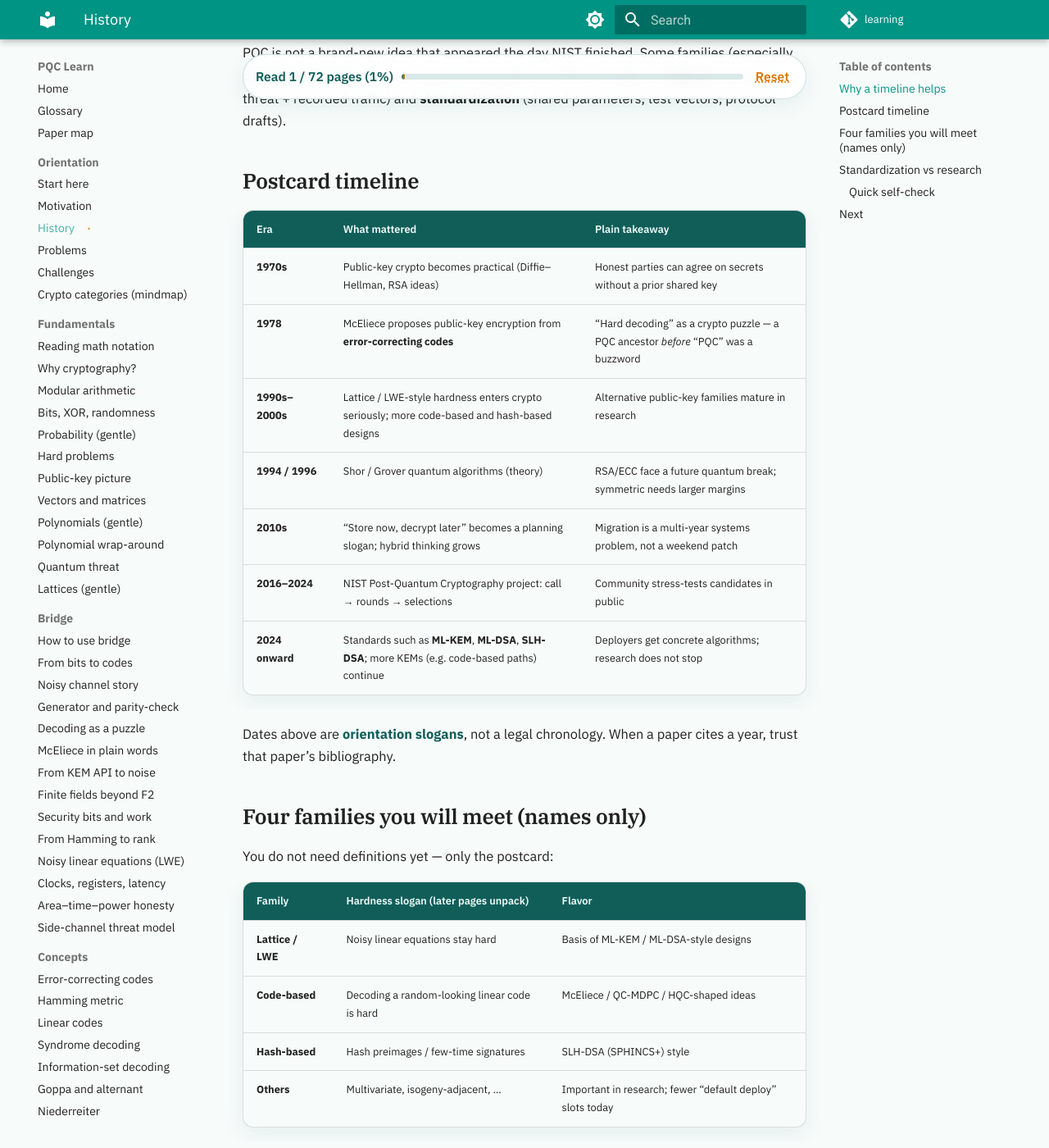
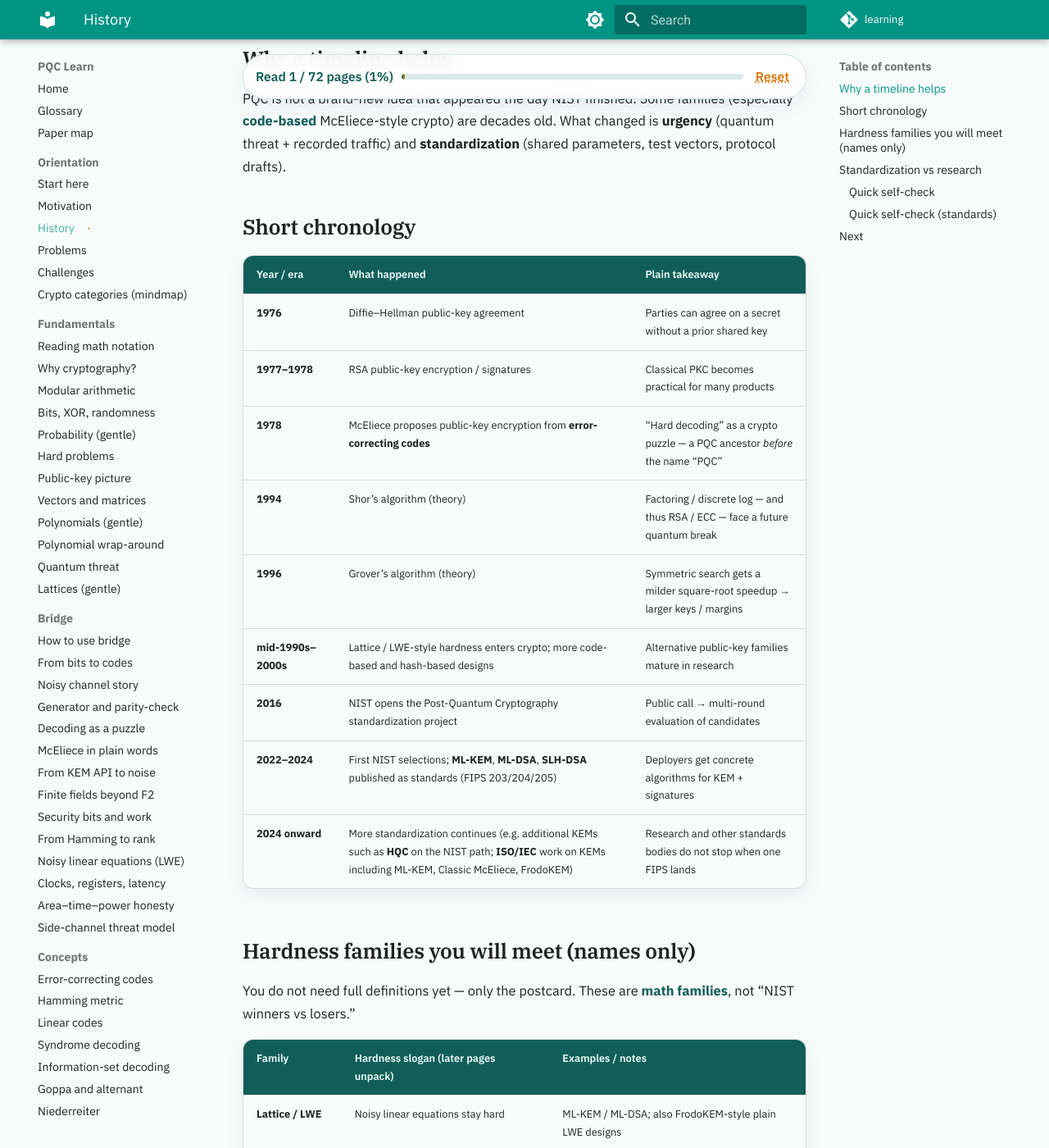
Before and after one commit to Post-Quantum-Cryptography-PQC/learning, an MkDocs documentation site: the page built from docs/orientation/history.md, in a window 1280 px wide and 1400 px high, scrolled down 543 px. Shown: the whole window at 82% size. Built offline with MkDocs 1.6.1 and Material for MkDocs 9.7.7, drawn with Linux system fonts in a browser that asks for light colours; comment, search, counter and statistics services are not loaded; some of the changed text lies outside the part shown.

Commit message:
sync from pqc-learning-public@c658559

```diff
--- a/docs/orientation/history.md
+++ b/docs/orientation/history.md
@@ -5,51 +5,54 @@
 
 **Learning goals.** After this page you can:
 
-- Place [classical PKC](../glossary.md#pkc) (RSA / Diffie–Hellman / ECC) on one mental timeline
-- Place early PQC ideas, the NIST competition, and today’s standards on that same timeline
-- Do this without memorizing every year
+- Sketch when classical [public-key cryptography (PKC)](../glossary.md#pkc) (RSA / Diffie–Hellman / ECC) appeared
+- Sketch when early PQC ideas, quantum algorithms (Shor / Grover), and later standardization arrived
+- Name the main PQC hardness families, and that **NIST is not the only** standards path (e.g. ISO/IEC)
 
 ## Why a timeline helps
 
 PQC is not a brand-new idea that appeared the day NIST finished. Some families (especially **code-based** McEliece-style crypto) are decades old. What changed is **urgency** (quantum threat + recorded traffic) and **standardization** (shared parameters, test vectors, protocol drafts).
 
-## Postcard timeline
+## Short chronology
 
-| Era | What mattered | Plain takeaway |
-|-----|---------------|----------------|
-| **1970s** | Public-key crypto becomes practical (Diffie–Hellman, RSA ideas) | Honest parties can agree on secrets without a prior shared key |
-| **1978** | McEliece proposes public-key encryption from **error-correcting codes** | “Hard decoding” as a crypto puzzle — a PQC ancestor *before* “PQC” was a buzzword |
-| **1990s–2000s** | Lattice / LWE-style hardness enters crypto seriously; more code-based and hash-based designs | Alternative public-key families mature in research |
-| **1994 / 1996** | Shor / Grover quantum algorithms (theory) | RSA/ECC face a future quantum break; symmetric needs larger margins |
-| **2010s** | “Store now, decrypt later” becomes a planning slogan; hybrid thinking grows | Migration is a multi-year systems problem, not a weekend patch |
-| **2016–2024** | NIST Post-Quantum Cryptography project: call → rounds → selections | Community stress-tests candidates in public |
-| **2024 onward** | Standards such as **ML-KEM**, **ML-DSA**, **SLH-DSA**; more KEMs (e.g. code-based paths) continue | Deployers get concrete algorithms; research does not stop |
+| Year / era | What happened | Plain takeaway |
+|------------|---------------|----------------|
+| **1976** | Diffie–Hellman public-key agreement | Parties can agree on a secret without a prior shared key |
+| **1977–1978** | RSA public-key encryption / signatures | Classical PKC becomes practical for many products |
+| **1978** | McEliece proposes public-key encryption from **error-correcting codes** | “Hard decoding” as a crypto puzzle — a PQC ancestor *before* the name “PQC” |
+| **1994** | Shor’s algorithm (theory) | Factoring / discrete log — and thus RSA / ECC — face a future quantum break |
+| **1996** | Grover’s algorithm (theory) | Symmetric search gets a milder square-root speedup → larger keys / margins |
+| **mid-1990s–2000s** | Lattice / LWE-style hardness enters crypto; more code-based and hash-based designs | Alternative public-key families mature in research |
+| **2016** | NIST opens the Post-Quantum Cryptography standardization project | Public call → multi-round evaluation of candidates |
+| **2022–2024** | First NIST selections; **ML-KEM**, **ML-DSA**, **SLH-DSA** published as standards (FIPS 203/204/205) | Deployers get concrete algorithms for KEM + signatures |
+| **2024 onward** | More standardization continues (e.g. additional KEMs such as **HQC** on the NIST path; **ISO/IEC** work on KEMs including ML-KEM, Classic McEliece, FrodoKEM) | Research and other standards bodies do not stop when one FIPS lands |
 
-Dates above are **orientation slogans**, not a legal chronology. When a paper cites a year, trust that paper’s bibliography.
+## Hardness families you will meet (names only)
 
-## Four families you will meet (names only)
+You do not need full definitions yet — only the postcard. These are **math families**, not “NIST winners vs losers.”
 
-You do not need definitions yet — only the postcard:
+| Family | Hardness slogan (later pages unpack) | Examples / notes |
+|--------|--------------------------------------|------------------|
+| **Lattice / LWE** | Noisy linear equations stay hard | ML-KEM / ML-DSA; also FrodoKEM-style plain LWE designs |
+| **Code-based** | Decoding a random-looking linear code is hard | McEliece / Classic McEliece; HQC-shaped; QC-MDPC ideas |
+| **Hash-based** | Hash one-wayness + few-time / tree constructions | SLH-DSA (SPHINCS+) style |
+| **Multivariate** | Solving systems of multivariate equations stays hard | Signature research and some competition / national tracks |
+| **Isogeny-related** | Hard problems on isogenies of elliptic curves | Important historically (e.g. SIKE context); treat with care after breaks |
 
-| Family | Hardness slogan (later pages unpack) | Flavor |
-|--------|--------------------------------------|--------|
-| **Lattice / LWE** | Noisy linear equations stay hard | Basis of ML-KEM / ML-DSA-style designs |
-| **Code-based** | Decoding a random-looking linear code is hard | McEliece / QC-MDPC / HQC-shaped ideas |
-| **Hash-based** | Hash preimages / few-time signatures | SLH-DSA (SPHINCS+) style |
-| **Others** | Multivariate, isogeny-adjacent, … | Important in research; fewer “default deploy” slots today |
-
-This curriculum spends the most time on **codes** and **lattices**, plus a **hardware** track for how chips implement the arithmetic.
+This curriculum spends the most time on **codes** and **lattices**, plus a **hardware** track for how chips implement the arithmetic. Multivariate and isogeny pages stay lighter unless you open those tracks.
 
 ## Standardization vs research
 
 | Body / world | Role |
 |--------------|------|
-| **NIST** | Selects / standardizes algorithms many products will ship |
-| **IETF / TLS world** | Puts algorithms into protocols |
+| **NIST** | Runs a major public process; FIPS / SP documents many products follow (ML-KEM, ML-DSA, SLH-DSA, …) |
+| **ISO/IEC** | International standards (e.g. asymmetric ciphers / KEMs in the ISO/IEC 18033 family) — can include schemes beyond a single NIST primary pick |
+| **IETF / TLS world** | Puts algorithms into internet protocols |
+| **National guidance** | Some agencies recommend or allow additional algorithms for conservative use |
 | **IACR + ePrint** | Theory, cryptanalysis, new schemes |
 | **IEEE / CHES-style HW** | Accelerators, SCA, systems engineering |
 
-**Standards freeze a snapshot.** Research keeps attacking, improving, and measuring. Both matter: standards for deployers; papers for understanding *why* parameters look the way they do.
+**Not selected as a NIST primary standard ≠ “rejected by cryptography.”** Other standards bodies and national profiles may still standardize or recommend a scheme. **Standards freeze a snapshot**; research keeps attacking, improving, and measuring. Both matter: standards for deployers; papers for understanding *why* parameters look the way they do.
 
 ### Quick self-check
 
@@ -58,6 +61,13 @@ Was code-based public-key crypto invented *after* NIST’s PQC project?
 No — McEliece (1978) is much earlier. NIST popularized and stress-tested modern parameter sets and families; it did not invent the idea of “codes as crypto.”
 </details>
 
+### Quick self-check (standards)
+
+If a scheme is not a NIST FIPS primary pick, does that mean no standard will ever use it?
+<details><summary>Answer</summary>
+No — for example, ISO/IEC and some national guidance have paths for algorithms (such as Classic McEliece or FrodoKEM-style KEMs) alongside or beyond NIST’s first FIPS set.
+</details>
+
 ## Next
 
 [Problems](problems.md) — what “easy forward, hard backward” means before any matrices.
```
